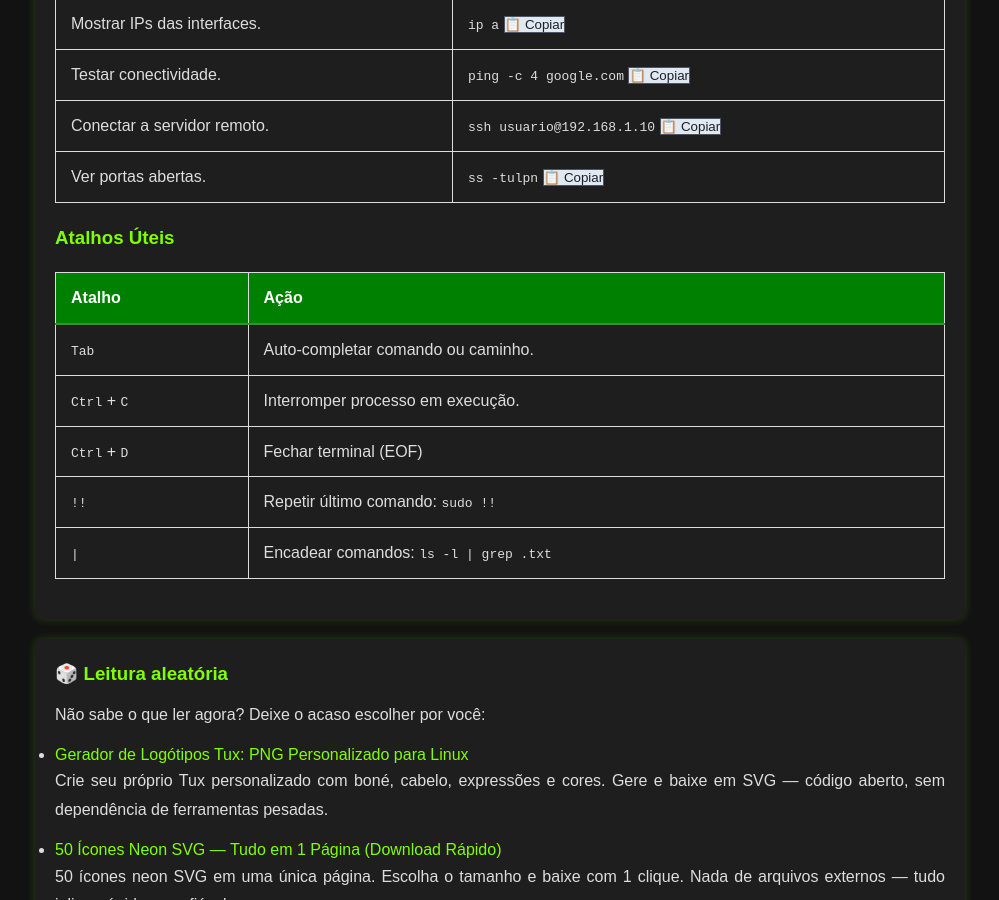
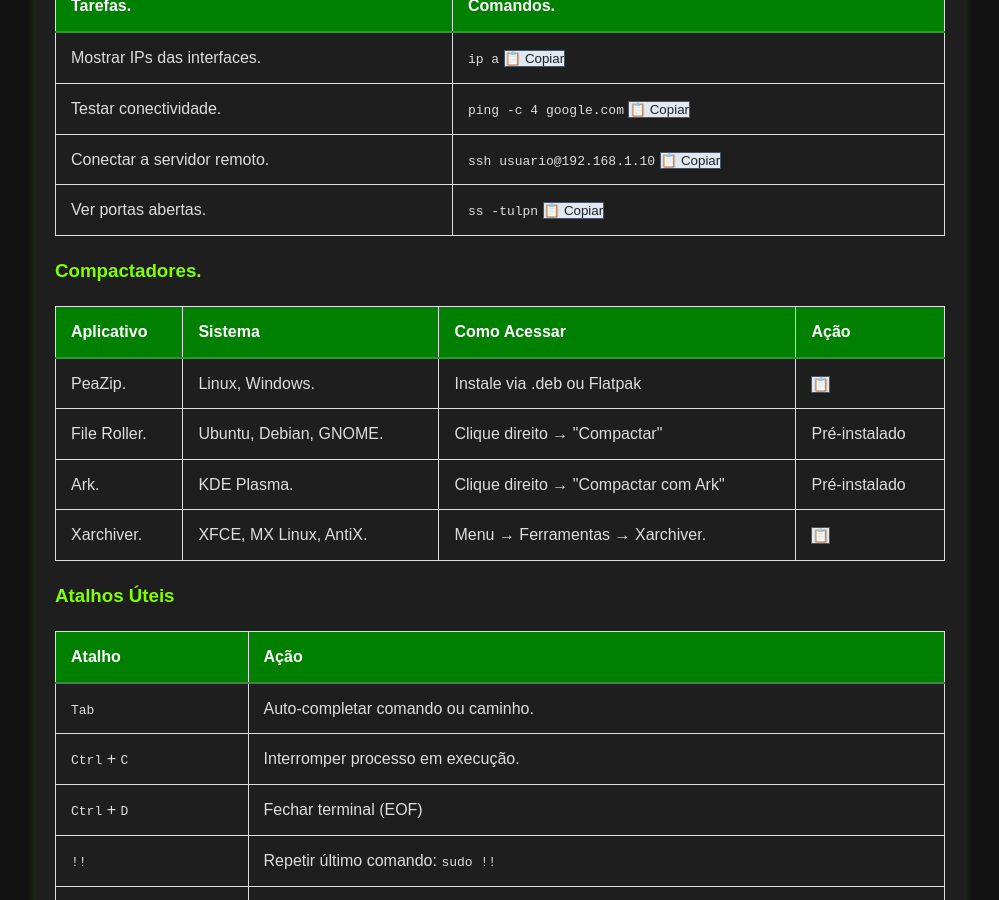
Before and after one commit to Piolinux/piolinux-site, a Jekyll site: the page built from _pages/_iniciantes/terminal-linux-referencia-tecnica-por-categoria.md, in a window 1280 px wide and 900 px high, scrolled down 1750 px. Shown: the whole window, without its empty margins (140-1139 px from the left). Built offline with Jekyll 4.4.1, drawn with Linux system fonts in a browser that asks for light colours.

Commit message:
Update terminal-linux-referencia-tecnica-por-categoria.md

```diff
--- a/_pages/_iniciantes/terminal-linux-referencia-tecnica-por-categoria.md
+++ b/_pages/_iniciantes/terminal-linux-referencia-tecnica-por-categoria.md
@@ -196,6 +196,52 @@ tags: [dicas, linux, terminal, bash, zsh, ohmyzsh, iterm2, produtividade]
 </table>
 
 
+<h3 id="rede">Compactadores.</h3>
+  <table class="evergreen-table">
+    <thead>
+      <tr>
+        <th>Aplicativo</th>
+        <th>Sistema</th>
+        <th>Como Acessar</th>
+        <th>Ação</th>
+      </tr>
+    </thead>
+    <tbody>
+      <tr>
+        <td data-label="Aplicativo">PeaZip.</td>
+        <td data-label="Sistema">Linux, Windows.</td>
+        <td data-label="Como Acessar">Instale via .deb ou Flatpak</td>
+        <td data-label="Ação">
+          <button class="copy-btn" data-command="sudo apt install peazip">📋</button>
+        </td>
+      </tr>
+      <tr>
+        <td data-label="Aplicativo">File Roller.</td>
+        <td data-label="Sistema">Ubuntu, Debian, GNOME.</td>
+        <td data-label="Como Acessar">Clique direito → "Compactar"</td>
+        <td data-label="Ação">Pré-instalado</td>
+      </tr>
+      <tr>
+        <td data-label="Aplicativo">Ark.</td>
+        <td data-label="Sistema">KDE Plasma.</td>
+        <td data-label="Como Acessar">Clique direito → "Compactar com Ark"</td>
+        <td data-label="Ação">Pré-instalado</td>
+      </tr>
+      <tr>
+        <td data-label="Aplicativo">Xarchiver.</td>
+        <td data-label="Sistema">XFCE, MX Linux, AntiX.</td>
+        <td data-label="Como Acessar">Menu → Ferramentas → Xarchiver.</td>
+        <td data-label="Ação">
+          <button class="copy-btn" data-command="sudo apt install xarchiver">📋</button>
+        </td>
+      </tr>
+    </tbody>
+  </table>
+
+
+
+
+
 <h3 id="atalhos">Atalhos Úteis</h3>
 <table class="evergreen-table">
   <thead>
```
